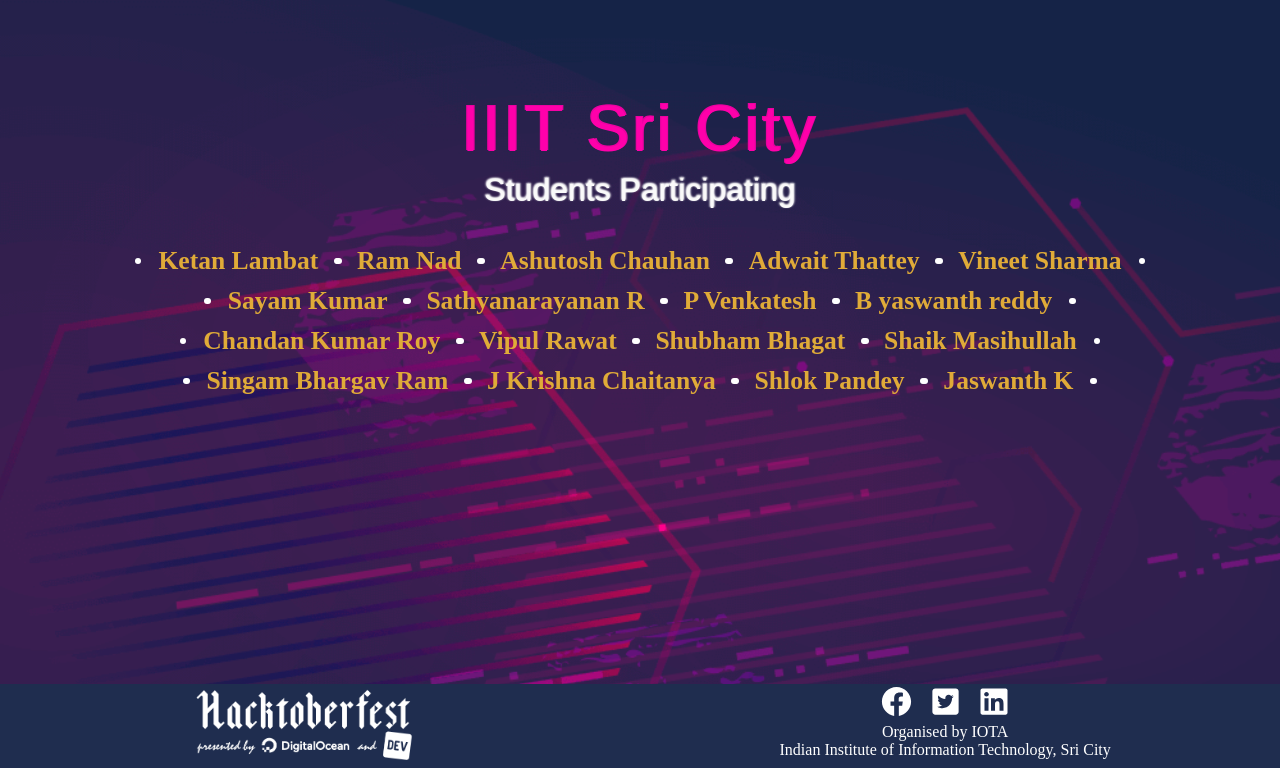
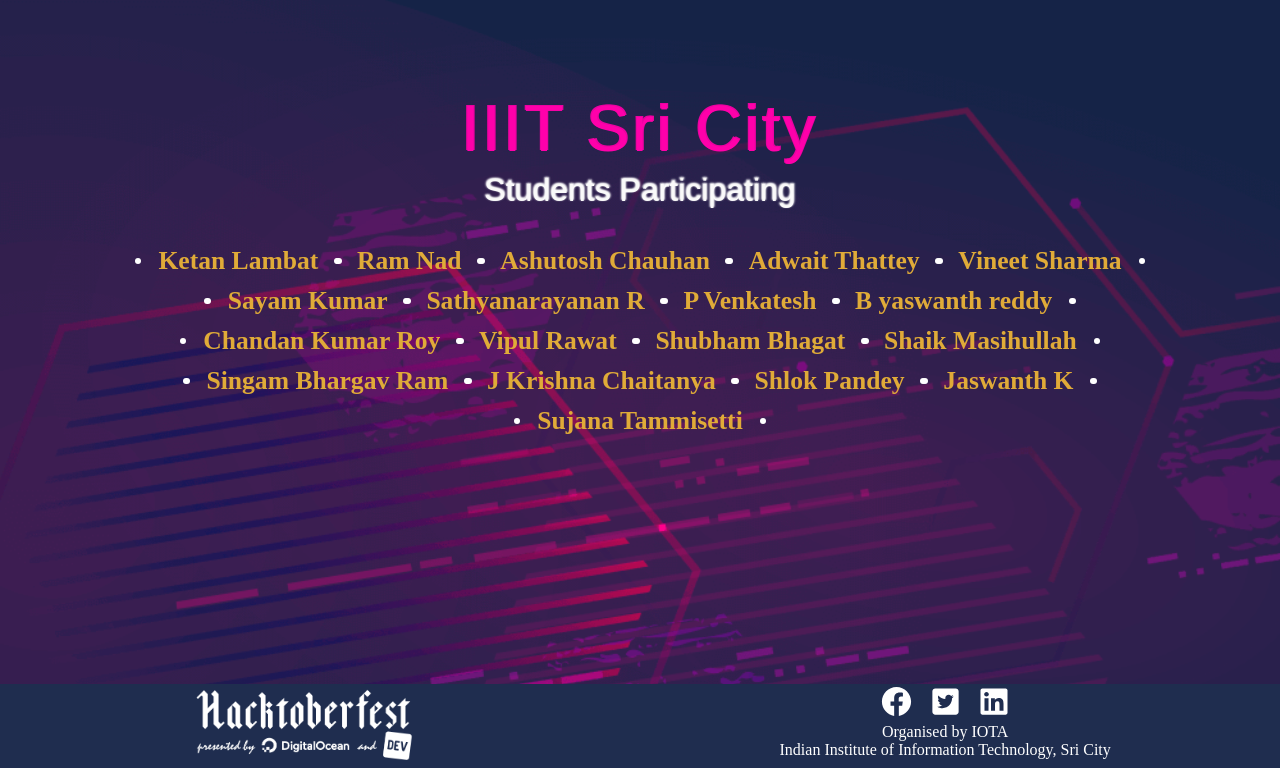
Before and after one commit to Project-Club-IIITS/hacktoberfest2019-participants, a Jekyll site: the page index.html, which Jekyll copies as it is, in a window 1280 px wide, cut to the strip 132-900 px from the top of the page. Built offline with Jekyll 4.4.1, drawn with Linux system fonts in a browser that asks for light colours; some web fonts are replaced.

Commit message:
add participant name

```diff
--- a/index.html
+++ b/index.html
@@ -63,6 +63,7 @@
                 <li><a href="https://github.com/chaitanya531">J Krishna Chaitanya</a></li>
                 <li><a href="https://github.com/b30wulffz">Shlok Pandey</a></li>
                 <li><a href="https://github.com/JazzKriss21">Jaswanth K</a></li>
+		<li><a href="https://github.com/sujanatammisetti">Sujana Tammisetti</a></li>
 
             </ul>
         </div>
```
